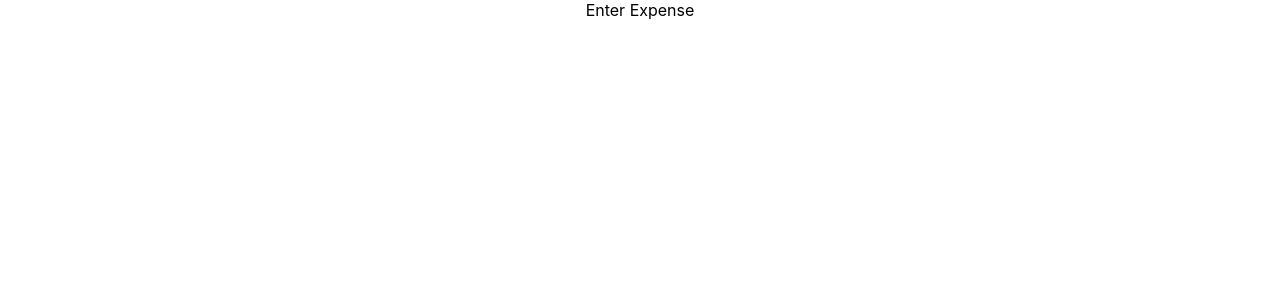
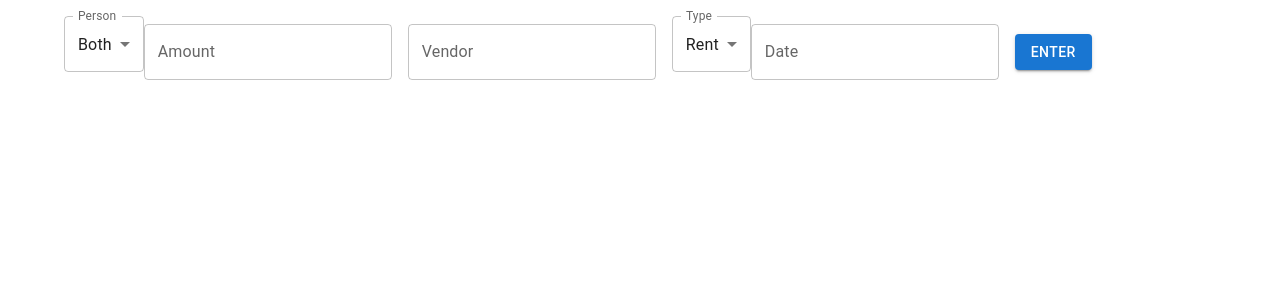
Before and after one commit to ypatel341/dash, a React (Create React App) app: page /budget/enter-expense in a window 1280 px wide. Shown: the top 300 px of the page. Built offline with nearby package versions, Linux system fonts and the light colour scheme.

Commit message:
most of front-end started

```diff
--- a/src/app/budgeting-page/budgetComponents/EnterExpensePage.tsx
+++ b/src/app/budgeting-page/budgetComponents/EnterExpensePage.tsx
@@ -1,5 +1,124 @@
-import React from 'react';
+import React, { useState } from 'react';
+import { TextField, Button, Container, Box, FormControl, MenuItem, InputLabel, Select, SelectChangeEvent } from '@mui/material';
+import { ExpensePerson, expensePersonOptions, ExpenseType, expenseTypeOptions } from '../types/BudgetCategoryTypes';
+import axios from 'axios';
 
 export const EnterExpensePage: React.FC = () => {
-  return <div>Enter Expense</div>;
+  const [person, setPerson] = useState<ExpensePerson>('Both');
+  const [expense, setExpense] = useState<string>('');
+  const [vendor, setVendor] = useState<string>('');
+  const [type, setType] = useState<ExpenseType>('rent');
+  const [date, setDate] = useState<string>('');
+
+  const handlePersonChange = (event: SelectChangeEvent<ExpensePerson>) => {
+    setPerson(event.target.value as ExpensePerson);
+  };
+
+  const handleAmountChange = (event: React.ChangeEvent<HTMLInputElement>) => {
+    setExpense(event.target.value);
+  };
+
+  const handleVendorChange = (event: React.ChangeEvent<HTMLInputElement>) => {
+    setVendor(event.target.value);
+  };
+
+  const handleTypeChange = (event: SelectChangeEvent<ExpenseType>) => {
+    setType(event.target.value as ExpenseType);
+  };
+
+  const handleDateChange = (event: React.ChangeEvent<HTMLInputElement>) => {
+    setDate(event.target.value);
+  }
+
+  const handleButtonClick = () => {
+    // Add Validation logic here
+    // validateExpense();
+    console.log('Entered Expense:', expense, date, type);
+    try {
+      postExpense();
+    } catch (error) {
+      console.error('Error posting expense:', error);
+    }
+  };
+
+  const postExpense = async () => {
+    const data = {
+      person,
+      bucketname: type,
+      vendor,
+      amount: parseInt(expense),
+      description: 'some description',
+    };
+
+    try {
+      const response = await axios.post('http://localhost:5000//budget/expense', data);
+      console.log('Response:', response);
+    } catch (error) {
+      console.error('Error posting expense:', error);
+    }
+  };
+
+  return (
+    <Container>
+      <Box sx={{ display: 'flex', alignItems: 'center', mt: 2 }}>
+      <FormControl variant="outlined" sx={{ mb: 2 }}>
+          <InputLabel>Person</InputLabel>
+          <Select value={person} onChange={handlePersonChange} label="Person">
+            {expensePersonOptions.map((option) => (
+              <MenuItem key={option} value={option}>
+                {option.charAt(0).toUpperCase() + option.slice(1)}
+              </MenuItem>
+            ))}
+          </Select>
+        </FormControl>
+        <TextField
+          label="Amount"
+          variant="outlined"
+          value={expense}
+          onChange={handleAmountChange}
+          sx={{ mr: 2 }}
+        />
+        <TextField
+          label="Vendor"
+          variant="outlined"
+          value={vendor}
+          onChange={handleVendorChange}
+          sx={{ mr: 2 }}
+        />
+        <FormControl variant="outlined" sx={{ mb: 2 }}>
+          <InputLabel>Type</InputLabel>
+          <Select value={type} onChange={handleTypeChange} label="Type">
+            {expenseTypeOptions.map((option) => (
+              <MenuItem key={option} value={option}>
+                {option.charAt(0).toUpperCase() + option.slice(1)}
+              </MenuItem>
+            ))}
+          </Select>
+        </FormControl>
+        <TextField
+          label="Date"
+          variant="outlined"
+          value={date}
+          onChange={handleDateChange}
+          sx={{ mr: 2 }}
+        />
+        <Button variant="contained" color="primary" onClick={handleButtonClick}>
+          Enter
+        </Button>
+      </Box>
+    </Container>
+  );
 };
+
+
+
+/**
+ * TODO: Implement the EnterExpensePage component.
+ * This page should have a header that outlines subheader (netowrth, money in month)
+ *  - The Amount field should have validation to allow only numbers
+ *  - the Type field should have a dropdown with options (e.g. groceries, rent, etc.)
+ *  - The Date field should have a date picker
+ *
+ *  - There should be some feedback as well about API success or failure
+ *  - the button should be disabled if the fields are not filled out
+ */
--- a/src/app/budgeting-page/types/BudgetCategoryTypes.tsx
+++ b/src/app/budgeting-page/types/BudgetCategoryTypes.tsx
@@ -1,3 +1,4 @@
+// Types
 export type BudgetData = {
   id: string;
   category: string;
@@ -12,8 +13,35 @@ export type BudgetComponentProps = {
 
 export type SubHeaderTitles = 'Net Worth' | 'Money-in Month' | 'Enter Expense';
 
+// Update these types to match the data you are working with from the API, the data will be in the BudgetCategoryComponents.tsx file
+export type ExpenseType =
+'rent' |
+'electric' |
+'internet' |
+'parcel' |
+'groceries' |
+'gas' |
+'therapy' |
+'house_supplies' |
+'netflix' |
+'spotify' |
+'date_night' |
+'vacation' |
+'going_out_yogi' |
+'gifts' |
+'yogi_activities' |
+'clothes' |
+'savings_chase_2112';
+
+export type ExpensePerson = 'Yogi' | 'Riddhi' | 'Both';
+
+// Constants
 export const SubHeaderRoutes: { [key in SubHeaderTitles]: string } = {
   'Net Worth': '/net-worth',
   'Money-in Month': '/money-in-month',
   'Enter Expense': '/enter-expense',
 };
+
+export const expenseTypeOptions: ExpenseType[] = ['rent', 'electric', 'internet', 'parcel', 'groceries','gas', 'therapy', 'house_supplies', 'netflix', 'spotify', 'date_night', 'vacation', 'going_out_yogi', 'gifts', 'yogi_activities', 'clothes', 'savings_chase_2112'];
+
+export const expensePersonOptions: ExpensePerson[] = ['Yogi', 'Riddhi', 'Both'];
```
Also changed, not shown: 1 other file (tests, documents, lock files or other folders).
